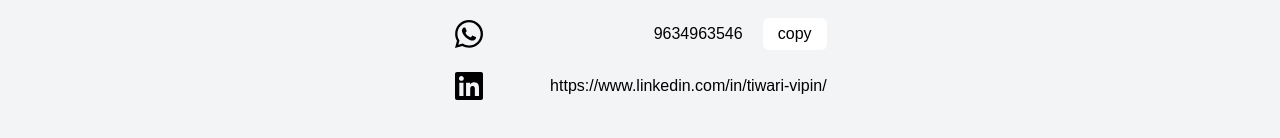
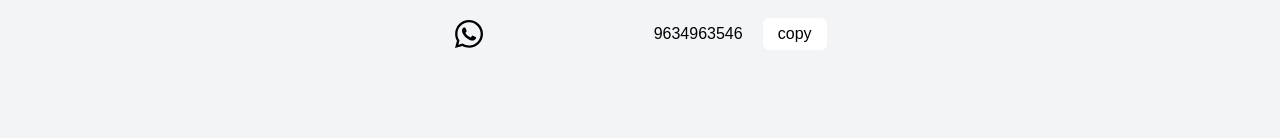
Before and after one commit to VipinTiwari-96/Next-portfolio, a Next.js app: page / in a window 1280 px wide. Shown: the part 2681-2819 px from the top of the page. Built offline with nearby package versions, Linux system fonts and the light colour scheme.

Commit message:
remove linkeding link from footer

```diff
--- a/components/Footer.tsx
+++ b/components/Footer.tsx
@@ -1,8 +1,6 @@
 import React, { FC, useEffect, useState } from "react";
 // helper
-import { socialLinks, theme } from "../helper/theme";
-// shared
-import Link from "./shared/Link";
+import { theme } from "../helper/theme";
 
 const Footer: FC = () => {
   const [isEmailCopied, setIsEmailCopied] = useState<boolean>(false);
@@ -75,11 +73,6 @@ const Footer: FC = () => {
               </span>
             </span>
           </div>
-
-          <div className="flex  w-full justify-between flex-wrap items-center gap-2">
-            <theme.icons.linkedin className="w-5 h-5 lg:w-8 lg:h-8" />
-            <Link link={socialLinks.linkedin} name={socialLinks.linkedin} />
-          </div>
         </div>
       </div>
     </div>
```
